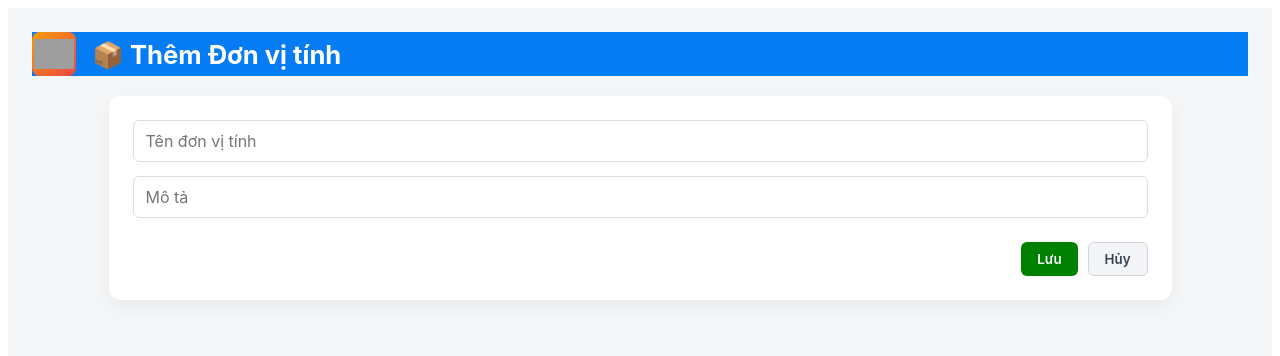
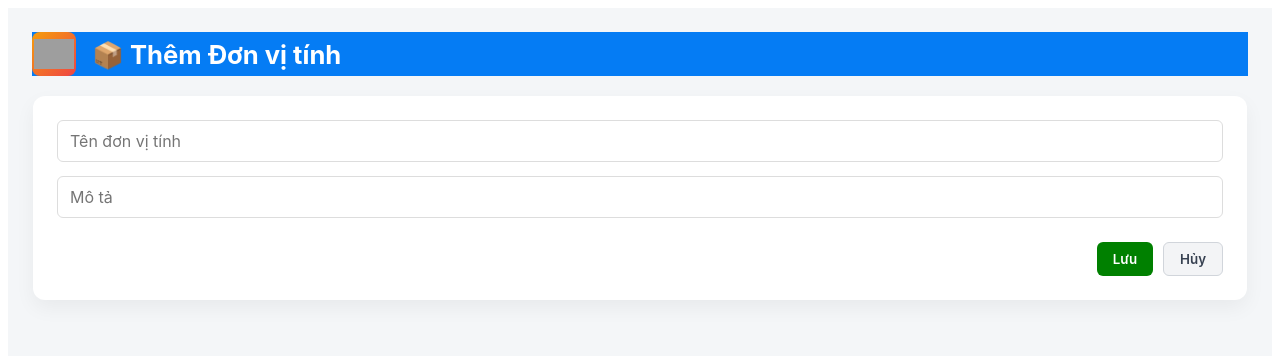
Before and after one commit to BaoNguyen20040407/Inventory, a Next.js app in the folder warehouse-frontend/: page /unit/add in a window 1280 px wide. Shown: the top 356 px of the page. Built offline with nearby package versions, Linux system fonts and the light colour scheme; grey boxes are pictures that could not be loaded.

Commit message:
Tinh chỉnh giao diện

```diff
--- a/warehouse-frontend/src/app/components/products_table.tsx
+++ b/warehouse-frontend/src/app/components/products_table.tsx
@@ -102,7 +102,7 @@ export default function ProductsTable({ products, loading, onUpdateQuantity }: P
             gap: "6px",
             cursor: "pointer"
           }}>
-            <span style={{ fontSize: "18px" }}>🏬</span> Xem theo kho hàng
+            📊 Xem theo kho hàng
           </button>
 
         <button
--- a/warehouse-frontend/src/app/global.css
+++ b/warehouse-frontend/src/app/global.css
@@ -110,7 +110,7 @@
   box-shadow: 0 8px 20px rgba(0,0,0,0.05);
 
   width: 100%;
-  max-width: 1015px;
+  max-width: calc(100% - 50px);
   margin: 0 auto;
 }
 
```
